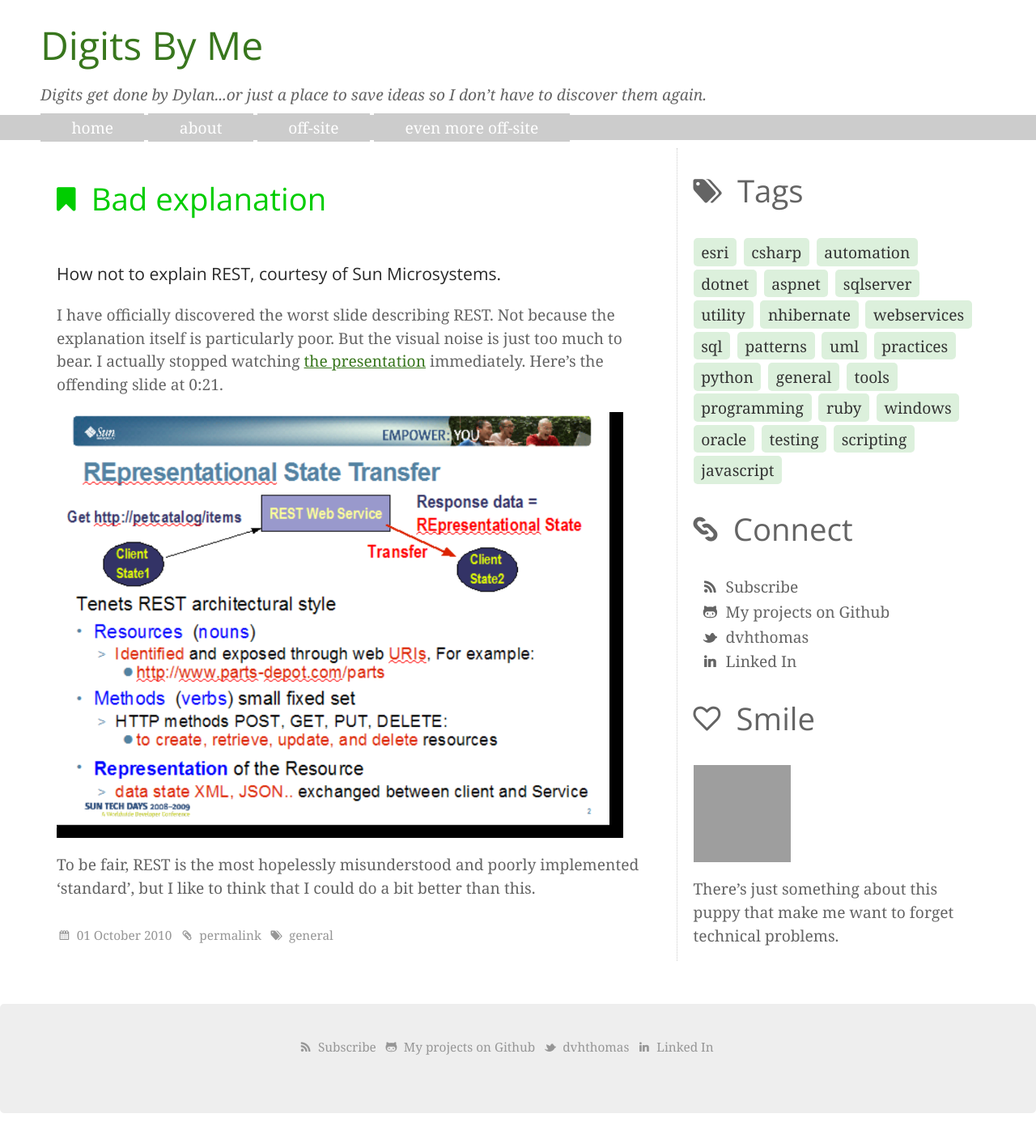
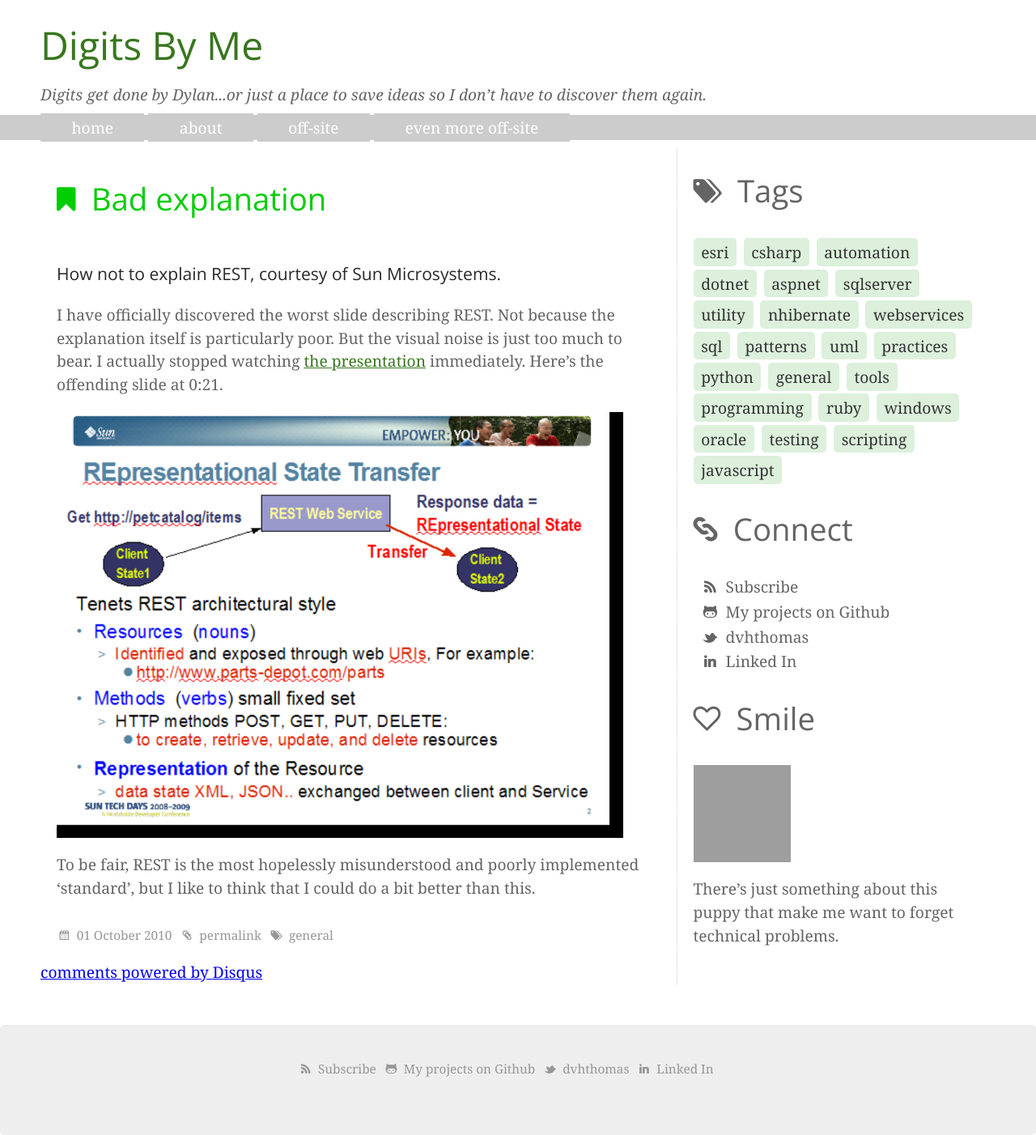
Before and after one commit to dvhthomas/dvhthomas.github.com, a Jekyll site: the page built from _posts/2010-10-01-bad-explanation.md, in a window 1280 px wide. Shown: the whole page at 81% size. Built offline with Jekyll 4.4.1, drawn with Linux system fonts in a browser that asks for light colours; some web fonts are replaced; comment, search, counter and statistics services are not loaded; before the commit the page ends 1375 px from its top, so only the background shows below that; some of the changed lines change nothing that is shown; grey boxes are pictures that could not be loaded.

Commit message:
adding disqus commenting to posts pages

```diff
--- a/_layouts/post.html
+++ b/_layouts/post.html
@@ -15,3 +15,17 @@
 		</ul>
 </footer>
 </article>
+<div id="disqus_thread"></div>
+<script type="text/javascript">
+    /* * * CONFIGURATION VARIABLES: EDIT BEFORE PASTING INTO YOUR WEBPAGE * * */
+    var disqus_shortname = 'digitsbyme'; // required: replace example with your forum shortname
+
+    /* * * DON'T EDIT BELOW THIS LINE * * */
+    (function() {
+        var dsq = document.createElement('script'); dsq.type = 'text/javascript'; dsq.async = true;
+        dsq.src = 'http://' + disqus_shortname + '.disqus.com/embed.js';
+        (document.getElementsByTagName('head')[0] || document.getElementsByTagName('body')[0]).appendChild(dsq);
+    })();
+</script>
+<noscript>Please enable JavaScript to view the <a href="http://disqus.com/?ref_noscript">comments powered by Disqus.</a></noscript>
+<a href="http://disqus.com" class="dsq-brlink">comments powered by <span class="logo-disqus">Disqus</span></a>
```
